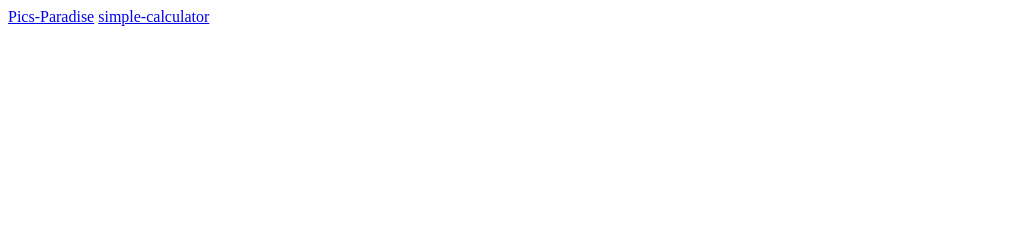
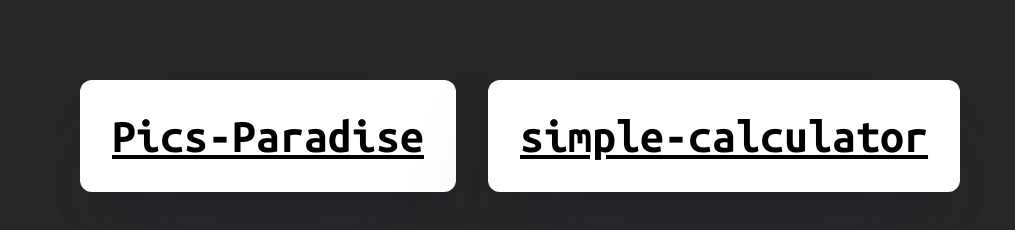
Before and after one commit to ppskpunpun/ppskpunpun.github.io, a plain HTML site: page index.html in a window 1280 px wide. Shown: the whole page, without its empty margins (0-1015 px from the left). Drawn offline with Linux system fonts and the light colour scheme.

Commit message:
Redesign home page

```diff
--- a/index.html
+++ b/index.html
@@ -3,10 +3,14 @@
 <head>
     <meta charset="UTF-8">
     <meta name="viewport" content="width=device-width, initial-scale=1.0">
+    <link rel="stylesheet" href="style.css">
+    <link rel="preconnect" href="https://fonts.googleapis.com">
+    <link rel="preconnect" href="https://fonts.gstatic.com" crossorigin>
+    <link href="https://fonts.googleapis.com/css2?family=Ubuntu+Mono:ital,wght@0,400;0,700;1,400;1,700&display=swap" rel="stylesheet">
     <title>ppskpunpun</title>
 </head>
 <body>
-    <a href="/Pics-Paradise/">Pics-Paradise</a>
-    <a href="/simple-calculator/">simple-calculator</a>
+    <a info="An image gallery web-application. (React JS)" href="/Pics-Paradise/">Pics-Paradise</a>
+    <a info="A simple-calculator web-application (Pure HTML/CSS/JS)" href="/simple-calculator/">simple-calculator</a>
 </body>
 </html>
--- /dev/null
+++ b/style.css
@@ -0,0 +1,46 @@
+* {
+    padding: 0;
+    margin: 0;
+    box-sizing: border-box;
+    font-family: "Ubuntu Mono", monospace;
+    font-style: normal;
+}
+
+body {
+    display: flex;
+    flex-wrap: wrap;
+    background-color: rgb(39, 39, 39);
+    gap: 2rem;
+    padding: 5rem;
+}
+
+a {
+    display: grid;
+    place-items: center;
+    font-size: 3rem;
+    padding: 2rem;
+    border-radius: 12px;
+    background-color: white;
+    color: black;
+    font-weight: bold;
+    box-shadow: rgba(50, 50, 93, 0.25) 0px 50px 100px -20px, rgba(0, 0, 0, 0.3) 0px 30px 60px -30px;
+    transition: all 0.5s ease;
+}
+
+a:hover {
+    background-color: rgb(146, 204, 255);
+    transform: translateY(-10px);
+}
+
+a::after {
+    margin: 0;
+    content: attr(info);
+    transition: .1s all linear;
+    font-size: 0;
+    max-width: 300px;
+}
+
+a:hover::after {
+    margin-top: 1rem;
+    font-size: 1rem;
+}
```
